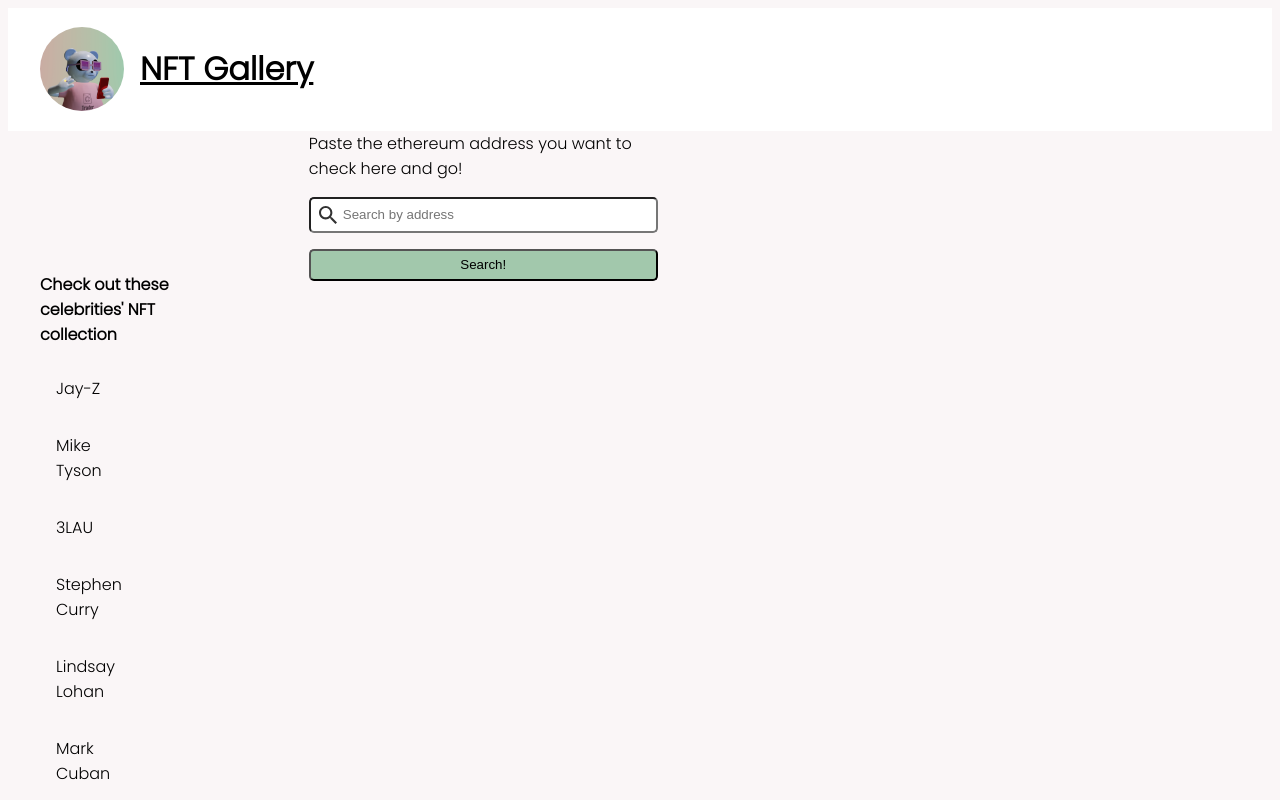
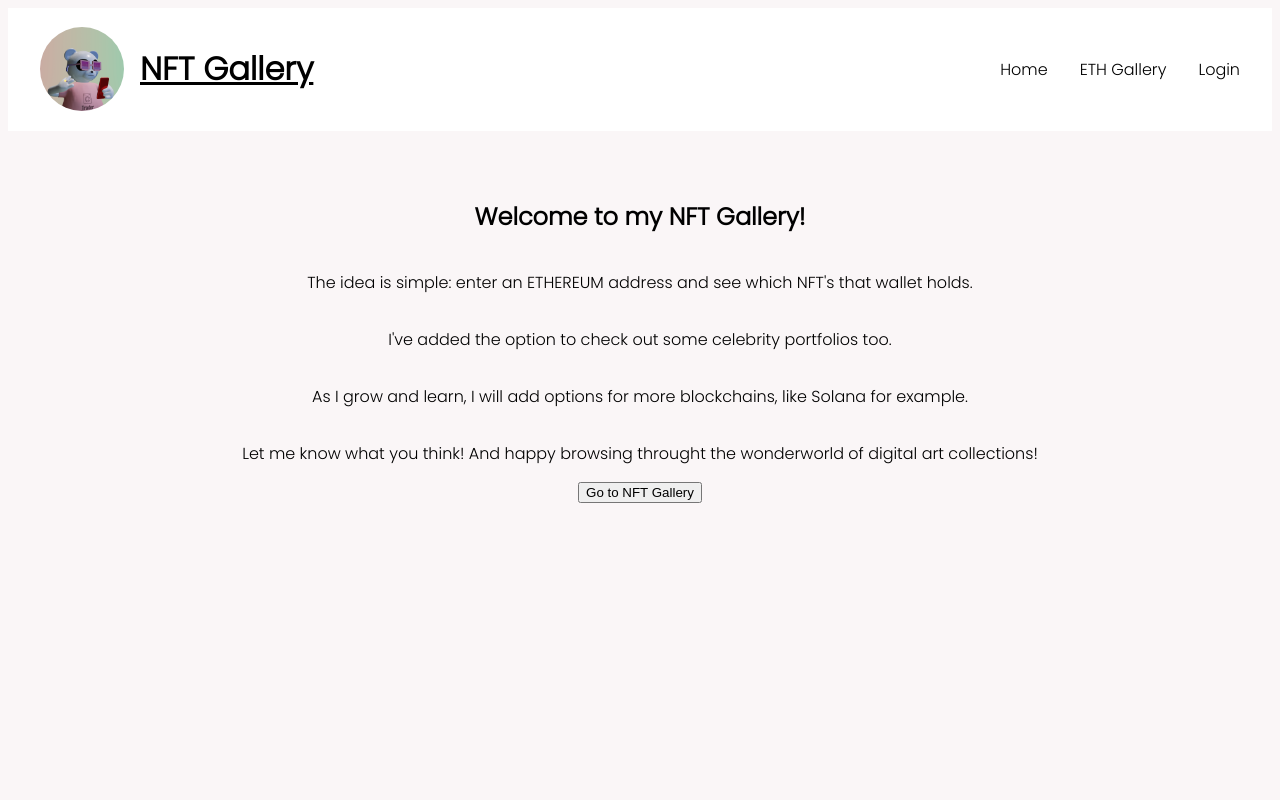
Before and after one commit to elke-codes/nft-gallery, a React (Create React App) app: page / in a window 1280 px wide. Shown: the top 800 px of the page. Built offline with nearby package versions, Linux system fonts and the light colour scheme; no server answers.

Commit message:
add homepage

```diff
--- a/src/App.jsx
+++ b/src/App.jsx
@@ -2,6 +2,7 @@ import { BrowserRouter, Switch, Route } from "react-router-dom";
 import GalleryPage from "./pages/GalleryPage";
 import "./App.scss";
 import Header from "./components/Header/Header";
+import HomePage from "./pages/HomePage/HomePage";
 
 function App() {
 	return (
@@ -9,8 +10,12 @@ function App() {
 			<BrowserRouter>
 				<Header />
 				<Switch>
-					<Route path="/eth/:address" component={GalleryPage} />
-					<Route path="/" exact component={GalleryPage} />
+					<Route
+						path="/gallery/eth/:address"
+						component={GalleryPage}
+					/>
+					<Route path="/gallery" component={GalleryPage} />
+					<Route path="/" exact component={HomePage}></Route>
 				</Switch>
 			</BrowserRouter>
 		</>
--- a/src/components/CelebrityList/CelebrityList.jsx
+++ b/src/components/CelebrityList/CelebrityList.jsx
@@ -22,7 +22,7 @@ const CelebrityList = (props) => {
 			{celebrityData.map((celebrity) => {
 				return (
 					<Link
-						to={`/eth/${celebrity.address}`}
+						to={`gallery/eth/${celebrity.address}`}
 						// key={video.id}
 						className="celebrity__link"
 						onClick={() => {
--- a/src/components/Header/Header.jsx
+++ b/src/components/Header/Header.jsx
@@ -1,12 +1,24 @@
 import React from "react";
+import { Link } from "react-router-dom";
 import Logo from "../Logo/Logo";
 import "./Header.scss";
 
 const Header = () => {
 	return (
-		<div className="header">
+		<header className="header">
 			<Logo />
-		</div>
+			<nav className="header__nav">
+				<Link to="/" className="header__nav-link">
+					Home
+				</Link>
+				<Link to="/gallery" className="header__nav-link">
+					ETH Gallery
+				</Link>
+				<Link to="/" className="header__nav-link">
+					Login
+				</Link>
+			</nav>
+		</header>
 	);
 };
 
--- a/src/components/Header/Header.scss
+++ b/src/components/Header/Header.scss
@@ -1,4 +1,15 @@
 .header {
 	background-color: #fff;
 	padding: 1rem 2rem;
+	display: flex;
+	justify-content: space-between;
+
+	align-items: center;
+
+	&__nav-link {
+		margin-left: 2rem;
+		&:hover {
+			border-bottom: 1px solid black;
+		}
+	}
 }
--- /dev/null
+++ b/src/pages/HomePage/HomePage.jsx
@@ -0,0 +1,34 @@
+import React from "react";
+import "./HomePage.scss";
+import { Link } from "react-router-dom";
+
+const HomePage = () => {
+	return (
+		<main>
+			<section className="homepage">
+				<h2>Welcome to my NFT Gallery!</h2>
+				<p>
+					The idea is simple: enter an ETHEREUM address and see which
+					NFT's that wallet holds.
+				</p>
+				<p>
+					I've added the option to check out some celebrity portfolios
+					too.
+				</p>
+				<p>
+					As I grow and learn, I will add options for more
+					blockchains, like Solana for example.
+				</p>
+				<p>
+					Let me know what you think! And happy browsing throught the
+					wonderworld of digital art collections!
+				</p>
+				<button className="homepage__button">
+					<Link to="/gallery">Go to NFT Gallery</Link>
+				</button>
+			</section>
+		</main>
+	);
+};
+
+export default HomePage;
--- /dev/null
+++ b/src/pages/HomePage/HomePage.scss
@@ -0,0 +1,6 @@
+.homepage {
+	padding-top: 3rem;
+	display: flex;
+	flex-direction: column;
+	align-items: center;
+}
```
